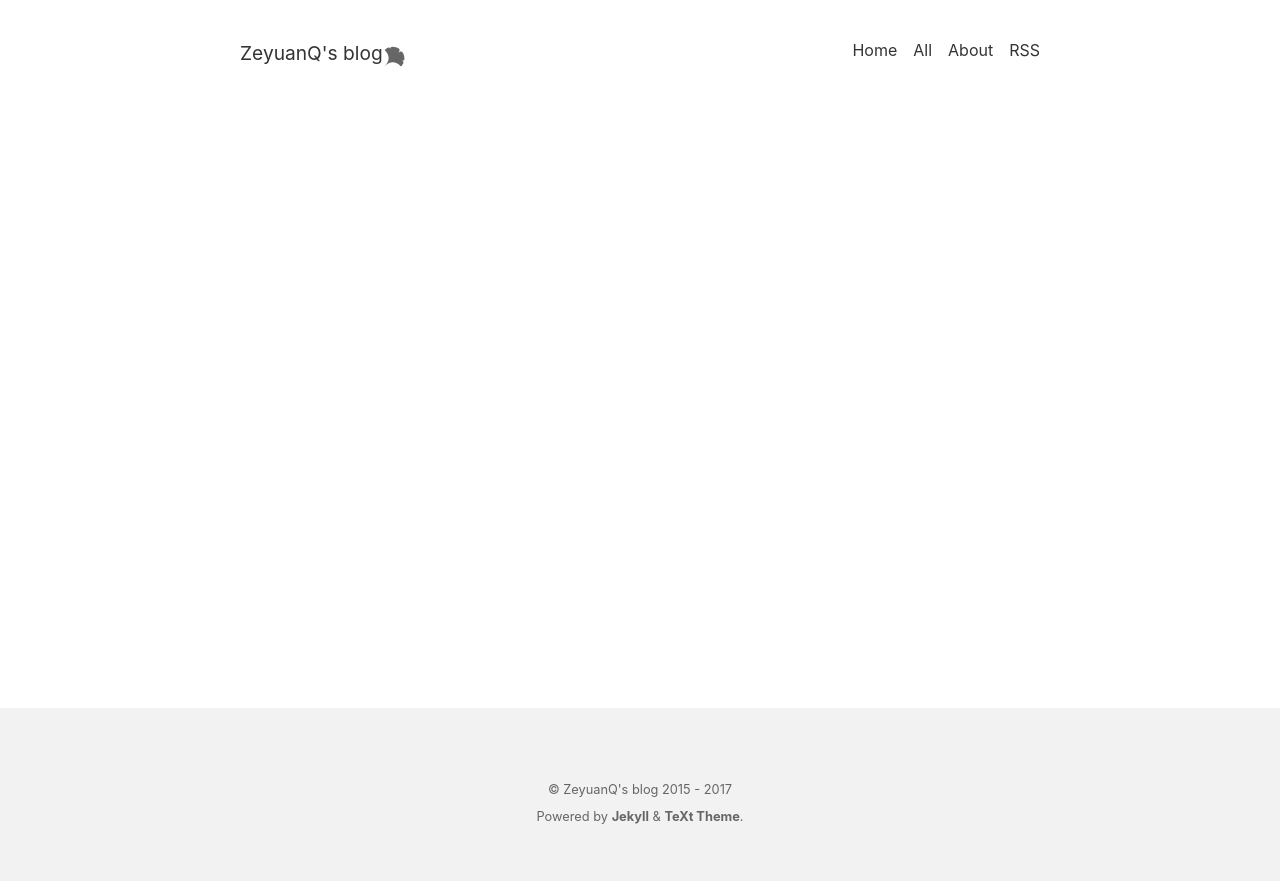
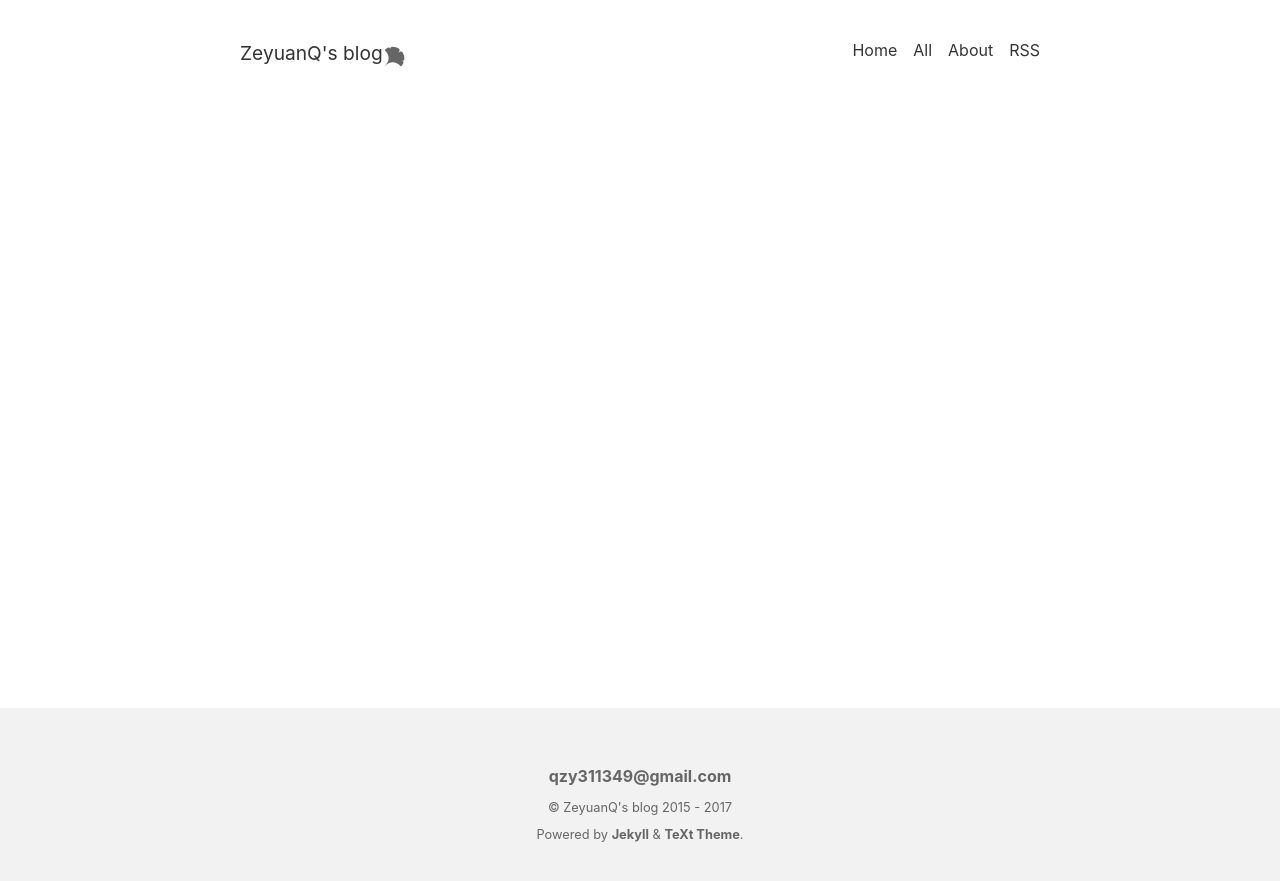
Before and after one commit to ZeyuanQ/Zoe, a Jekyll site: the page built from index.html, in a window 1280 px wide. Shown: the top 881 px of the page. Built offline with Jekyll 4.4.1, drawn with Linux system fonts in a browser that asks for light colours; nearby versions of some CDN libraries; the list of posts is cut into pages by our own code.

Commit message:
Update _config.yml

```diff
--- a/_config.yml
+++ b/_config.yml
@@ -43,7 +43,7 @@ timezone: Asia/Shanghai #see https://en.wikipedia.org/wiki/List_of_tz_database_t
 ## Author & social ##
 author:
   name: Zeyuan
-  # email:  #your Email address e.g. someone@site.com
+  email: qzy311349@gmail.com #your Email address e.g. someone@site.com
   # facebook:  #your Facebook username
   # twitter:  #your Twitter username
   # github:  #your GitHub username
```
